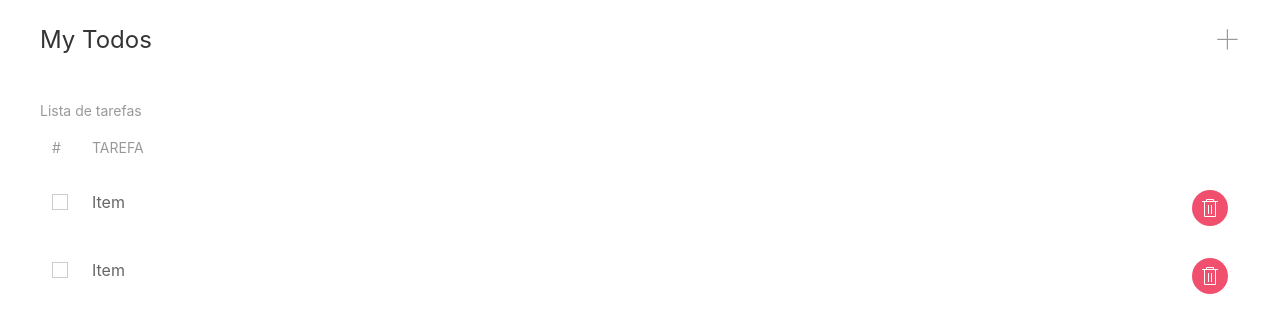
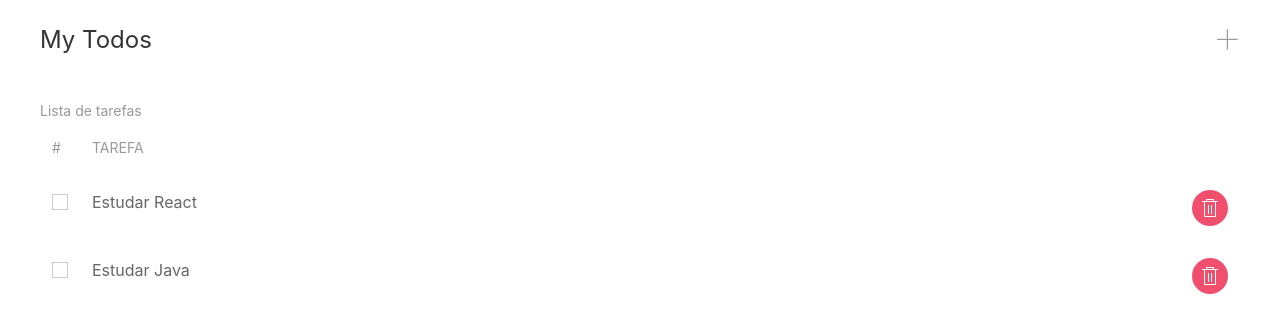
Before and after one commit to gabrieldasilvadev/TodoListReact, a React (Create React App) app: page / in a window 1280 px wide. Shown: the top 332 px of the page. Built offline with nearby package versions, Linux system fonts and the light colour scheme.

Commit message:
Params to components

```diff
--- a/src/components/TodoList.tsx
+++ b/src/components/TodoList.tsx
@@ -22,7 +22,7 @@
         {
           // coalescência nula(?), caso a variavel for nula, nao vai dar erro.
           todos?.map(
-            todo => (<TodoListItem key={todo.id}></TodoListItem>)
+            todo => (<TodoListItem key={todo.id} todo={todo}></TodoListItem>)
           )
         }
       </tbody>
--- a/src/components/TodoListItem.tsx
+++ b/src/components/TodoListItem.tsx
@@ -1,6 +1,11 @@
 import React from "react";
+import { Todo } from "./models/Todo";
 
-const TodoListItem = () => {
+interface TodoListItemProps {
+  todo: Todo
+}
+
+const TodoListItem = (props: TodoListItemProps) => {
   return (
     <tr className="uk-animation-slide-bottom-medium">
       <td className="uk-width-auto">
@@ -8,7 +13,7 @@
           <input type="checkbox" className="uk-checkbox" />
         </label>
       </td>
-      <td className="uk-width-expand">Item</td>
+      <td className="uk-width-expand">{props.todo.title}</td>
       <td className="uk-width-auto">
         <button className="uk-icon-button uk-button-danger" uk-icon="trash"></button>
       </td>
```
